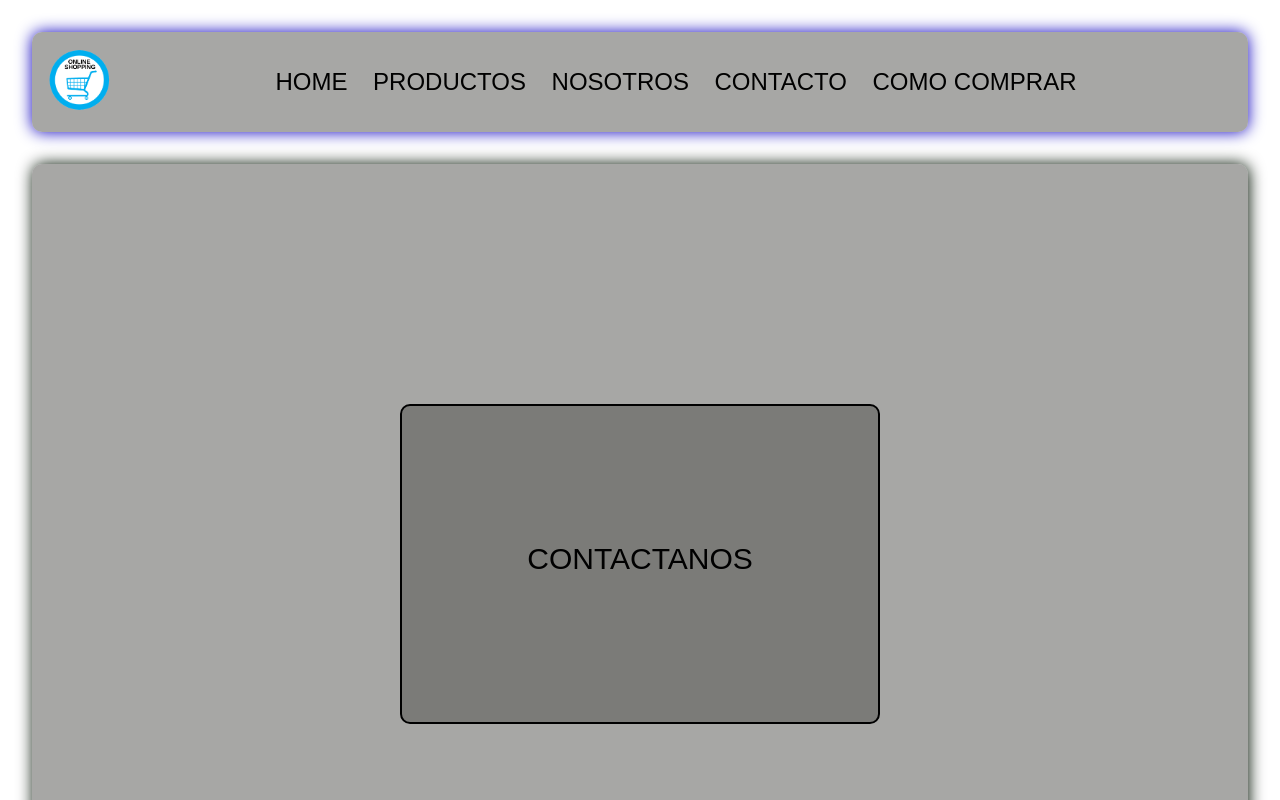
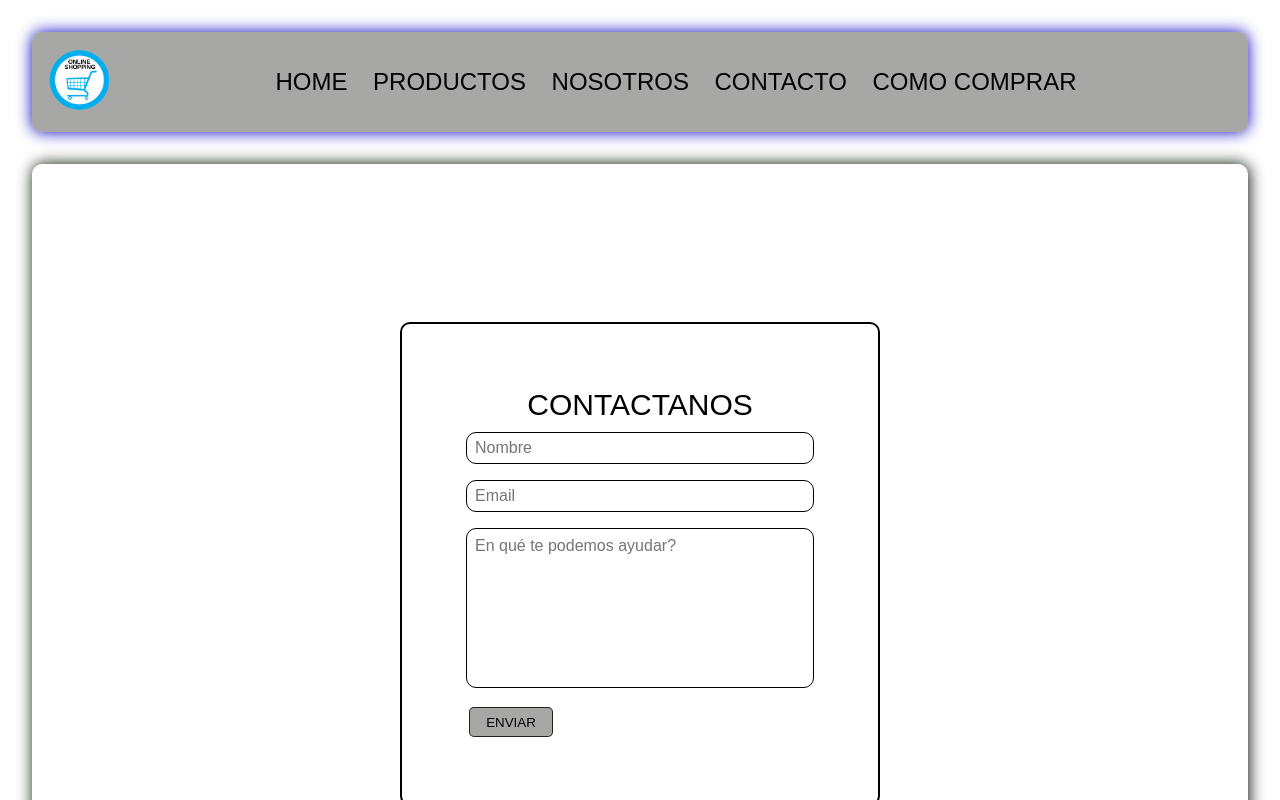
Before and after one commit to cesar-fernando-vera92/test-proyect, a React (Create React App) app: page /contacto in a window 1280 px wide. Shown: the top 800 px of the page. Built offline with nearby package versions, Linux system fonts and the light colour scheme; a web font is replaced by a local one.

Commit message:
commit contact
cambios en contacto y nosotros

```diff
--- a/src/Components/Contacto/Contacto.js
+++ b/src/Components/Contacto/Contacto.js
@@ -1,12 +1,33 @@
+import { useState } from "react";
+import { BtnMain } from "../BtnMain/BtnMain";
 
 export const Contacto = () => {
 
+    const [values, setvalues] = useState({
+        nombre: "",
+        email: "",
+        texto: ""
+    })
+
+    const handleInputChange = (e) => {
+        setvalues({
+            ...values,
+            [e.target.name]: e.target.value
+        })
+    }
+
+    const handleSubmit = (e) => {
+        e.preventDefault();
+    }
+
     return (
         <main className="main-contacto">
-
-            <form className="form-contacto">
-                 <div className="main-texto">contactanos </div>
-
+            <form onSubmit={handleSubmit} className="form-contacto">
+                <div className="main-texto">contactanos </div>
+                <input type="text" placeholder="Nombre" value={values.nombre} onChange={handleInputChange} name="nombre" className="inputForm" />
+                <input type="email" placeholder="Email" value={values.email} onChange={handleInputChange} name="email" className="inputForm" />
+                <textarea placeholder="En qué te podemos ayudar?" value={values.texto} onChange={handleInputChange} name="texto" />
+                <BtnMain text="ENVIAR"/>
             </form>
         </main>
     )
--- a/src/Components/Contacto/Contacto.scss
+++ b/src/Components/Contacto/Contacto.scss
@@ -4,7 +4,7 @@
     margin-bottom: 2rem;
     border-radius: 10px;
     box-shadow: 1px 0 1rem #010;
-    background: var(--secondColor);
+
     display: flex;
     justify-content: center;
     align-items: center;
@@ -17,7 +17,7 @@
         flex-direction: column;
         border: 2px solid black;
         justify-content: space-evenly;
-        background: var(--secondColor);
+
         border-radius: 10px;
         @media (max-width: 480px) {
             padding: 2rem;
@@ -41,7 +41,6 @@
         .inputForm {
             border: 1px solid black;
             border-radius: 10px;
-            background: var(--secondColor);
             padding: .5rem;
             height: 2rem;
             font-size: 1rem;
@@ -59,7 +58,6 @@
             border: 1px solid black;
             padding: .5rem;
             border-radius: 10px;
-            background: var(--secondColor);
             height: 10rem;
             resize: none;
             margin-bottom: 1rem;
```
Also changed, not shown: src/Components/Nosotros/Nosotros.js (+0 -7 lines).
